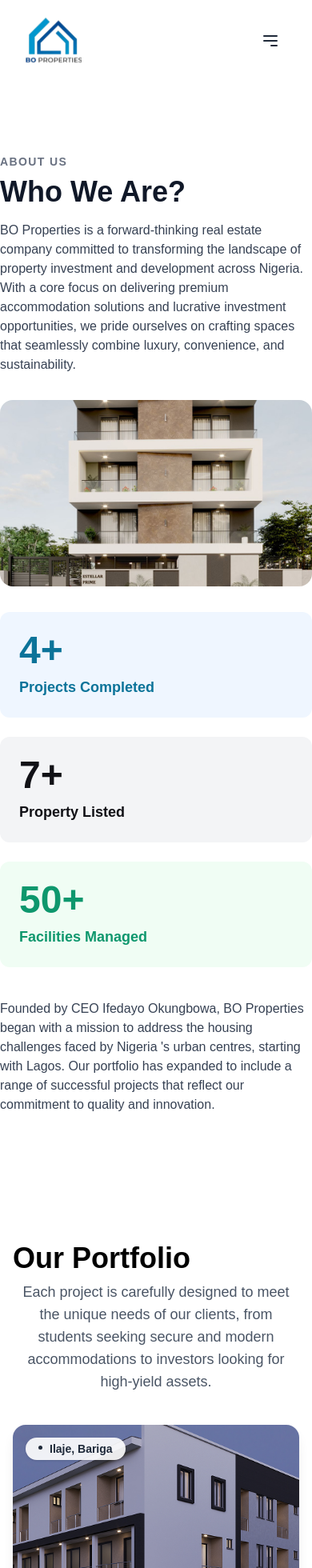
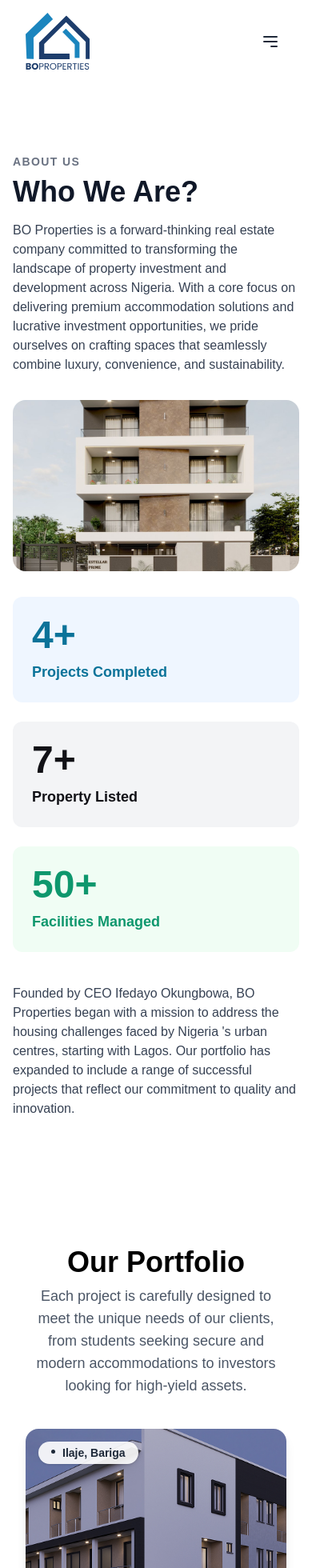
Before and after one commit to Ahamisi/boredesign, a Next.js app: page /about-us in a window 390 px wide. Shown: the top 1960 px of the page at 80% size. Built offline with nearby package versions, Linux system fonts and the light colour scheme; a web font is replaced by a local one.

Commit message:
Corrected Realestate Spellings

```diff
--- a/src/app/about-us/page.tsx
+++ b/src/app/about-us/page.tsx
@@ -22,8 +22,8 @@
     <div className="bg-white min-h-screen">
       <Header isLightMode={true} />
 
-      <main className="max-w-6xl lg:max-w-7xl mx-auto py-24 mt-24">
-        <div className="mb-2 text-sm text-gray-500 font-semibold tracking-widest">ABOUT US</div>
+      <main className="max-w-6xl lg:max-w-7xl mx-auto py-24 mt-24 px-4 md:px-0">
+        <div className=" mb-2 text-sm text-gray-500 font-semibold tracking-widest">ABOUT US</div>
         <h1 className="text-4xl font-bold mb-4 text-gray-900">Who We Are?</h1>
         <p className="mb-8 max-w-3xl text-gray-700">
           BO Properties is a forward-thinking real estate company committed to transforming the landscape of property investment and development across Nigeria. With a core focus on delivering premium accommodation solutions and lucrative investment opportunities, we pride ourselves on crafting spaces that seamlessly combine luxury, convenience, and sustainability.
--- a/src/app/components/Header/Header.tsx
+++ b/src/app/components/Header/Header.tsx
@@ -146,8 +146,8 @@
             <Image
               src={shouldUseLightMode ? "/logo-bo-properties-color.svg" : "/logo-bo-properties.svg"}
               alt="BO PROPERTIES"
-              width={70}
-              height={25}
+              width={80}
+              height={30}
               priority
             />
           </div>
--- a/src/app/components/MissionVisionValues.tsx
+++ b/src/app/components/MissionVisionValues.tsx
@@ -77,9 +77,10 @@
                 variants={{ visible: { opacity: 1, y: 0, transition: { delay: 0.3 } } }}
               >
                 <div className="flex items-center h-full bg-[#0097CE] text-white px-4 rounded-[16px] font-medium shadow">
-                  <span className="bg-white text-[#0097CE] font-bold w-10 h-10 flex items-center justify-center rounded-full mr-3">A</span>
-                  Accountability
+                  <span className="bg-white text-[#0097CE] font-bold w-10 h-10 flex items-center justify-center rounded-full mr-3">T</span>
+                  Transparency
                 </div>
+
               </motion.div>
 
               <motion.div
@@ -89,9 +90,9 @@
                 animate={controls}
                 variants={{ visible: { opacity: 1, y: 0, transition: { delay: 0.4 } } }}
               >
-                <div className="flex items-center h-full bg-[#0097CE] text-white px-4 rounded-[16px] font-medium shadow">
-                  <span className="bg-white text-[#0097CE] font-bold w-10 h-10 flex items-center justify-center rounded-full mr-3">E</span>
-                  Transparency
+               <div className="flex items-center h-full bg-[#0097CE] text-white px-4 rounded-[16px] font-medium shadow">
+                  <span className="bg-white text-[#0097CE] font-bold w-10 h-10 flex items-center justify-center rounded-full mr-3">A</span>
+                  Accountability
                 </div>
               </motion.div>
 
@@ -104,7 +105,7 @@
                 variants={{ visible: { opacity: 1, y: 0, transition: { delay: 0.5 } } }}
               >
                 <div className="flex items-center h-full bg-[#0097CE] text-white px-4 rounded-[16px] font-medium shadow">
-                  <span className="bg-white text-[#0097CE] font-bold w-10 h-10 flex items-center justify-center rounded-full mr-3">A</span>
+                  <span className="bg-white text-[#0097CE] font-bold w-10 h-10 flex items-center justify-center rounded-full mr-3">T</span>
                   Team work
                 </div>
               </motion.div>
@@ -129,9 +130,9 @@
               {[
                 { initial: 'E', label: 'Excellence' },
                 { initial: 'S', label: 'Sustainability' },
+                { initial: 'T', label: 'Transparency' },
                 { initial: 'A', label: 'Accountability' },
-                { initial: 'E', label: 'Transparency' },
-                { initial: 'A', label: 'Team work' },
+                { initial: 'T', label: 'Team work' },
                 { initial: 'E', label: 'Excellence in Service' },
               ].map((value, i) => (
                 <motion.div
--- a/src/app/components/PortfolioSlider.tsx
+++ b/src/app/components/PortfolioSlider.tsx
@@ -41,7 +41,7 @@
 
   return (
     <section className="max-w-7xl mx-auto px-4 py-16 mt-24">
-      <h2 className="text-4xl font-bold mb-2 text-black">Our Portfolio</h2>
+      <h2 className="text-4xl font-bold mb-2 text-black text-center md:text-left">Our Portfolio</h2>
       <p className="mb-10 text-gray-600 text-lg text-center md:text-left">
         Each project is carefully designed to meet the unique needs of our clients, from students seeking secure and modern accommodations to investors looking for high-yield assets.
       </p>
--- a/src/app/components/RealtorAcademy.tsx
+++ b/src/app/components/RealtorAcademy.tsx
@@ -3,10 +3,10 @@
 
 export default function RealtorAcademySection() {
   return (
-    <section className="w-full bg-primary-blue-300 py-16 px-2 lg:px-0">
+    <section className="w-full bg-primary-blue-300 py-4 md:py-16 px-2 lg:px-0">
       <div className="max-w-6xl lg:max-w-7xl mx-auto rounded-3xl bg-primary-blue-300 flex flex-col md:flex-row items-center md:items-stretch overflow-hidden">
         {/* Left: Text */}
-        <div className="flex-1 flex flex-col justify-center p-8 md:p-16">
+        <div className="flex-1 flex flex-col justify-center p-8 md:p-16 w-full ">
           <span className="inline-block bg-primary-blue-200 text-white text-sm px-5 py-2 rounded-full mb-6 font-medium w-fit">
             Realtor Academy
           </span>
@@ -18,7 +18,7 @@
           </Link>
         </div>
         {/* Right: Image */}
-        <div className="flex-1 flex items-center justify-center p-4 md:p-8">
+        <div className="flex-1 flex items-center justify-center p-4 md:p-8 w-full">
           <div className="w-full h-80 md:h-full relative rounded-2xl overflow-hidden">
             <Image
               src="/realtor-academy.jpg" // Replace with your actual image path
```
Also changed, not shown: public/logo-bo-properties-color-old.svg (added), public/logo-bo-properties-color.svg.
